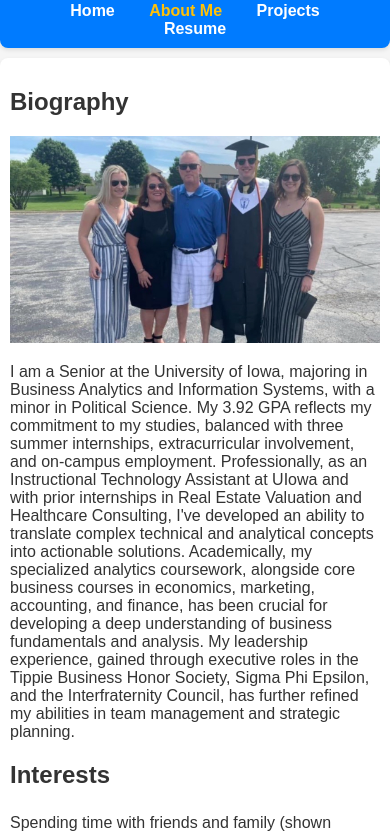
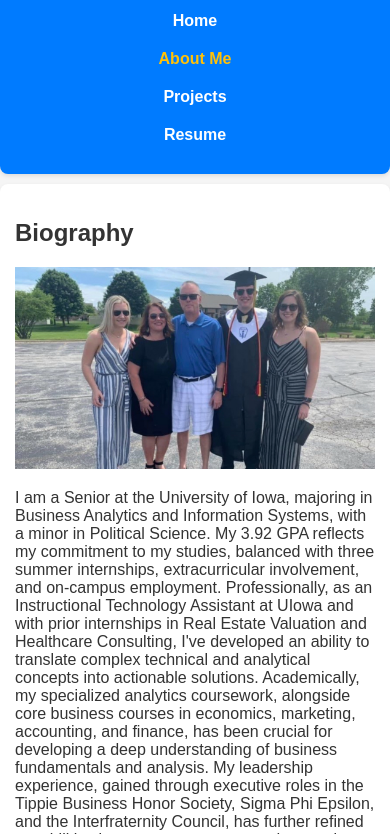
Before and after one commit to jfarrelly27/jfarrelly-initial-webpage-draft, a plain HTML site: page about.html in a window 390 px wide. Shown: the part 98-932 px from the top of the page. Drawn offline with Linux system fonts and the light colour scheme.

Commit message:
update css for mobile compatibility

```diff
--- a/style.css
+++ b/style.css
@@ -1,29 +1,33 @@
+/* Basic reset and global styles */
 body {
     font-family: Arial, sans-serif;
     background-color: #f5f5f5;
     color: #333;
     margin: 0;
     padding: 0;
+    font-size: 16px; /* Ensuring a base font size */
 }
 
+/* Structuring main content areas */
 header, main, footer {
     max-width: 960px;
-    margin: 20px auto; /* Consistent outer margin */
+    margin: 20px auto;
     padding: 20px;
-    background-color: #fff; /* Example background color, adjust as needed */
-    box-shadow: 0 2px 4px rgba(0,0,0,0.1); /* Optional: adds depth */
-    border-radius: 8px; /* Optional: softens the edges */
+    background-color: #fff;
+    box-shadow: 0 2px 4px rgba(0,0,0,0.1);
+    border-radius: 8px;
 }
 
+/* Header and navigation styles */
 header {
-    background-color: #007bff; /* Specific background color for header */
+    background-color: #007bff;
     color: #fff;
 }
 
 nav ul {
     list-style-type: none;
     padding: 0;
-    margin: 0; /* Ensure nav aligns properly within header */
+    margin: 0;
     text-align: center;
 }
 
@@ -42,14 +46,16 @@ nav ul li a.active, nav ul li a:hover {
     color: #ffc107;
 }
 
+/* Image styles for responsiveness */
 .profile-pic, .family-pic {
     width: 100%;
-    max-width: 400px; /* Adjusted for the profile pic */
-    height: auto; /* Maintains aspect ratio */
-    margin: 20px auto; /* Centers the image */
+    max-width: 400px;
+    height: auto;
+    margin: 20px auto;
     display: block;
 }
 
+/* Table styles for readability */
 .styled-table {
     border-collapse: collapse;
     margin: 25px auto;
@@ -73,9 +79,10 @@ nav ul li a.active, nav ul li a:hover {
 }
 
 .styled-table tbody tr:last-of-type {
-    border-bottom: 2px solid #ffffff;
+    border-bottom: 2px solid #009879;
 }
 
+/* Footer styles */
 footer {
     background-color: #343a40;
     color: #fff;
@@ -90,17 +97,7 @@ footer a:hover {
     color: #fff;
 }
 
-@media (max-width: 768px) {
-    header, main, footer {
-        padding: 10px;
-        margin: 10px auto; /* Adjusted for consistent responsive margins */
-    }
-
-    .profile-pic, .family-pic {
-        max-width: 100%; /* Allows images to scale down on smaller screens */
-    }
-}
-
+/* Additional list styling */
 ul {
     list-style-type: none; /* Removes the default list bullet */
     padding: 0;
@@ -118,3 +115,28 @@ ul li a {
 ul li a:hover {
     text-decoration: underline; /* Adds underline on hover for better link visibility */
 }
+
+
+@media (max-width: 768px) {
+    header, main, footer {
+        margin: 10px auto;
+        padding: 15px;
+    }
+
+    nav ul li {
+        display: block; /* Stack nav items vertically on smaller screens */
+        margin: 10px 0; /* Increase margin for touch targets */
+    }
+
+    .styled-table, .profile-pic, .family-pic {
+        width: 100%; /* Ensure tables and images fit within small screens */
+    }
+
+    .styled-table {
+        overflow-x: auto; /* Allow tables to scroll horizontally */
+    }
+
+    footer a, nav ul li a {
+        font-size: 1em; /* Increase link font size for easier tapping */
+    }
+}
```
